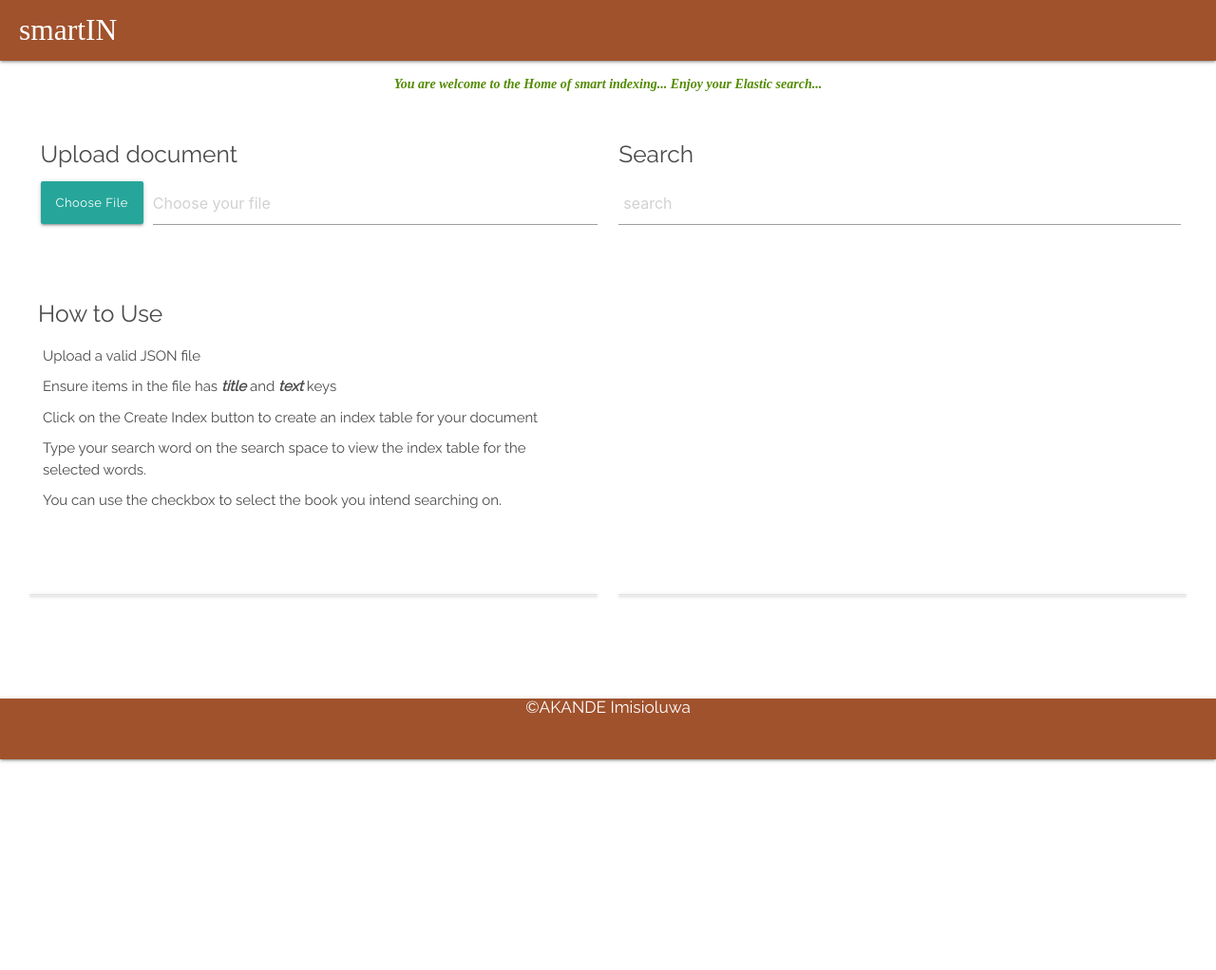
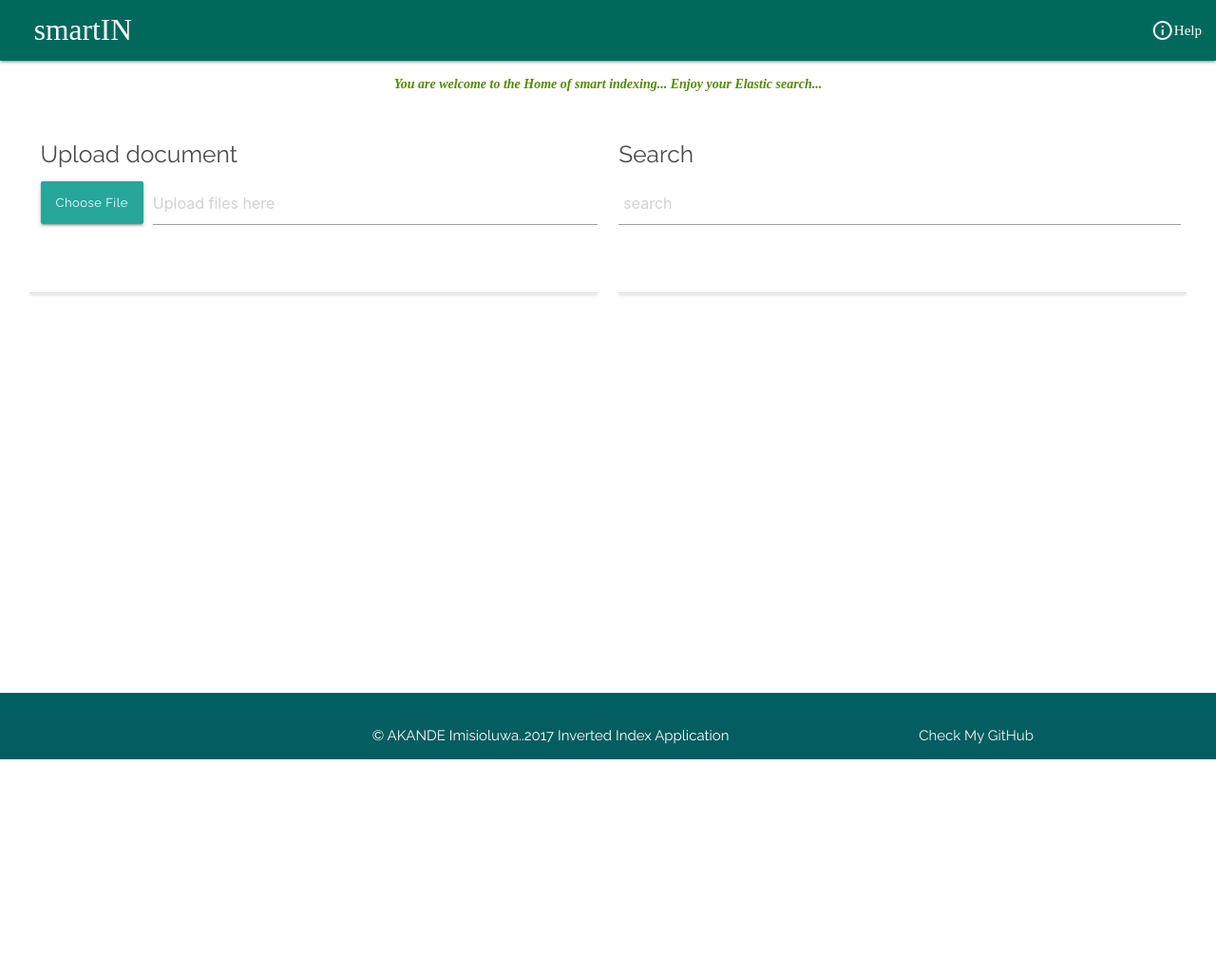
Before and after one commit to andela-iakande/invertedindex, a website: page src/index.html in a window 1280 px wide. Shown: the whole page at 95% size. Drawn offline with nearby package versions, Linux system fonts and the light colour scheme.

Commit message:
Add html elements

```diff
--- a/src/index.html
+++ b/src/index.html
@@ -12,10 +12,12 @@
 <body ng-controller="indexCtrl">
   <header>
     <nav>
-      <div class="nav-wrapper">
-        <a href="#" class="brand-logo"> {{appName}}</a>
-        </div>
-     </nav>
+    <div class="nav-wrapper teal darken-3">
+      <a href="#" class="brand-logo left"> &nbsp; smartIN</a>
+      <a href="#modal1" class="right padInstr">Help</a>
+      <i class="material-icons right">info_outline</i>
+    </div>
+  </nav>
      <p>You are welcome to the Home of smart indexing... Enjoy your Elastic
        search...</p>
     <div id="response-modal" class="modal fade" role="dialog">
@@ -52,7 +54,7 @@
                   <input type="file" id="fileInput">
                 </div>
                 <div class="file-path-wrapper">
-                  <input class="file-path validate" type="text" placeholder="Choose your file">
+                  <input class="file-path validate" type="text" placeholder="Upload files here">
                 </div>
               </div>
             </form>
@@ -75,20 +77,6 @@
             </div>
           </div>
         </div>
-      </div>
-    </div>
-    <div class="row">
-      <div class="col s6 user-manual" ng-if="!indexTable">
-        <h5> How to Use</h5>
-        <ul>
-          <li> Upload a valid JSON file</li>
-          <li> Ensure items in the file has
-            <b><em>title </em></b>and
-             <b><em>text</em></b> keys</li>
-          <li> Click on the Create Index button to create an index table for your document</li>
-          <li> Type your search word on the search space to view the index table for the selected words.</li>
-         <li> You can use the checkbox to select the book you intend searching on.</li>
-        </ul>
       </div>
     </div>
     <div class="row">
@@ -143,7 +131,26 @@
           </li>
         </ul>
       </div>
-
+      <!-- Modal Structure -->
+  <div id="modal1" class="modal teal lighten-1">
+    <div class="modal-content white-text">
+      <h5><i class="material-icons right">info_outline</i>How To Use This App</h5>
+      <ul>
+        <li> Upload a valid JSON file</li>
+        <li>Ensure items in the file has
+            <b><em>title </em></b>and
+             <b><em>text</em></b> keys </li>
+        <li>Click on the Create Index button to create an index table for your document
+        </li>
+        <li> Type your search word on the search space to view the index table for the selected words.
+        </li>
+        <li> You can use the checkbox to select the book you intend searching on.</li>
+      </ul>
+    </div>
+    <div class="modal-footer">
+      <a href="#!" class=" modal-action modal-close waves-effect teal lighten-1 btn-flat white-text">OK</a>
+    </div>
+  </div>
       <div class="col s6 result-place">
         <ul class = "collapsible" dat-collapsible = "accordion">
           <li ng-repeat="(file, words) in liveSearchResult">
@@ -187,13 +194,20 @@
     </div>
 
     </div>
-
   </section>
-  <footer>
-    <nav>
-      <h6>&copy;AKANDE Imisioluwa </h6>
-    </nav>
+  </div>
+  <!-- End of Modal -->
+  <br/> <br/> <br/> <br/> <br/> <br/> <br/> <br/> <br/> <br/> <br/> <br/> <br/> <br/>
+  <!-- Beginning  of footer -->
+  <footer class="page-footer cyan darken-4">
+    <div class="footer-copyright">
+      <div class="container white-text">
+        © AKANDE Imisioluwa..2017 Inverted Index Application
+        <a class="grey-text text-lighten-4 right" href="https://github.com/andela-iakande/invertedindex">Check My GitHub</a>
+      </div>
+    </div>
   </footer>
+  <!-- End of footer -->
 
       <script type="text/javascript" src="https://cdnjs.cloudflare.com/ajax/libs/materialize/0.97.8/js/materialize.min.js"></script>
   <script src="https://ajax.googleapis.com/ajax/libs/angularjs/1.4.8/angular.min.js"></script>
```
